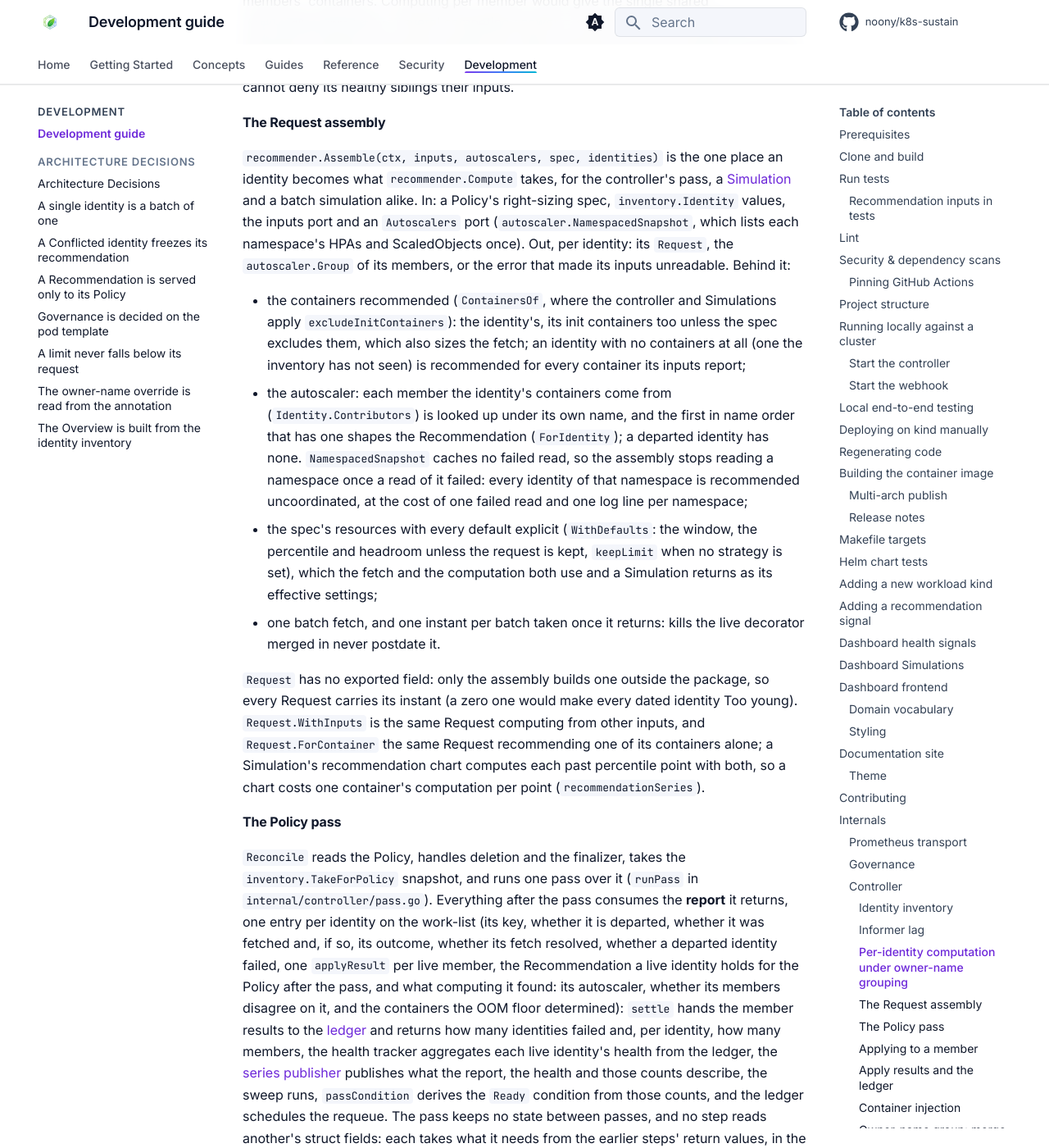
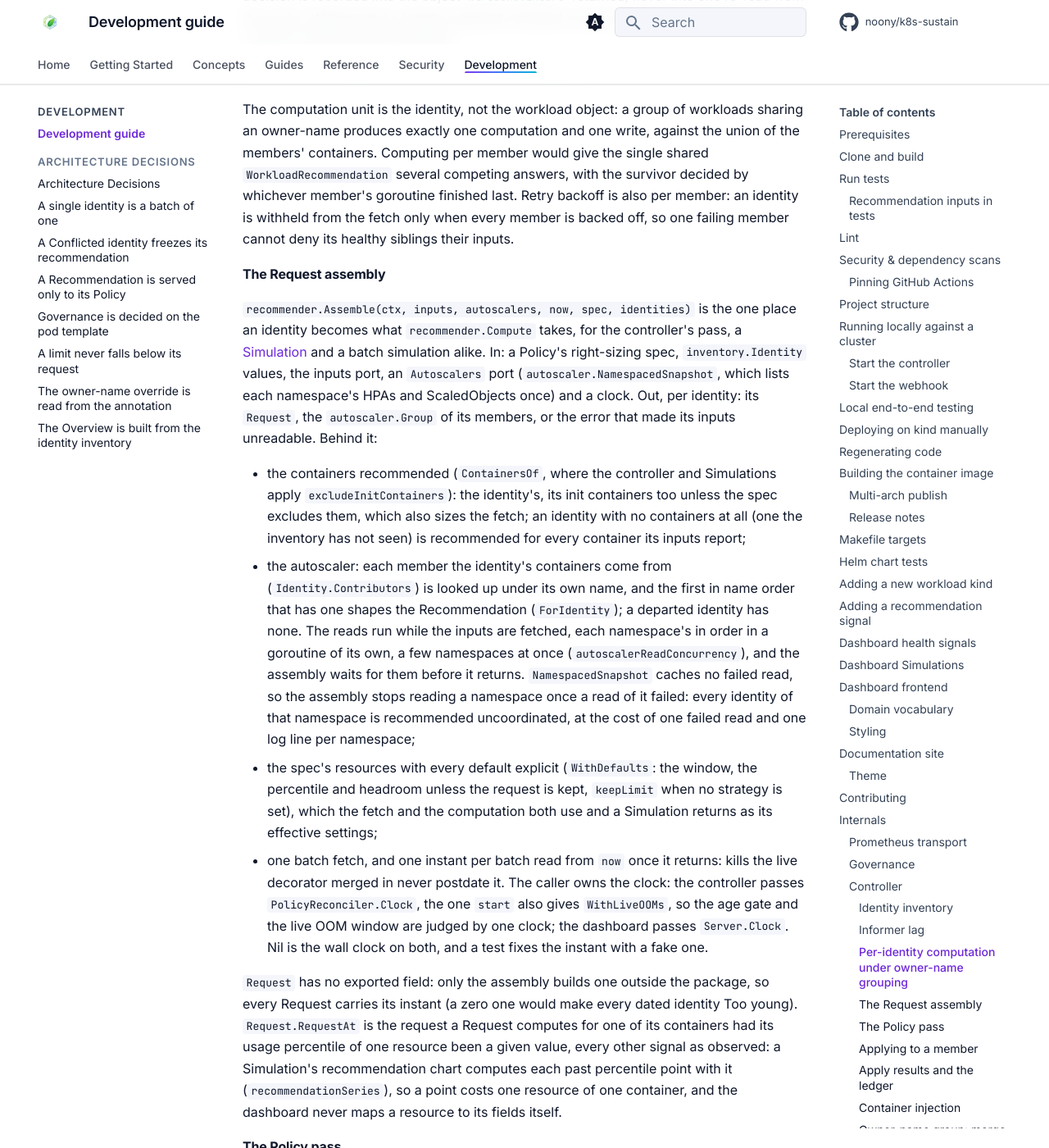
Before and after one commit to noony/k8s-sustain, an MkDocs documentation site: the page built from docs/development.md, in a window 1280 px wide and 1400 px high, scrolled down 19325 px. Shown: the whole window at 82% size. Built offline with MkDocs 1.6.1 and Material for MkDocs 9.7.7, drawn with Linux system fonts in a browser that asks for light colours; comment, search, counter and statistics services are not loaded; the version menu is left out; some of the changed text lies outside the part shown.

Commit message:
docs: the assembly's clock and concurrent autoscaler reads, a chart point sized by the Request, and what the parity test compares

````diff
--- a/docs/development.md
+++ b/docs/development.md
@@ -50,9 +50,11 @@ inputs := recommendertest.NewStaticInputs().
     Fail(otherID, errors.New("prometheus down"))
 ```
 
-An identity with neither gets empty inputs, as Prometheus answers for one with
-no samples. `Calls()` and `Requested(id)` report what was fetched, so a test
-can assert that an identity was, or was not, part of the batch. Prefer driving
+An identity with neither gets empty inputs, whatever the settings it is
+fetched under, as Prometheus answers for one with no samples. `Calls()`
+reports every fetch, the settings it ran under and its requests, and
+`Requested(id)` whether an identity was part of any, so a test can assert
+what was fetched and how. Prefer driving
 `PolicyReconciler.Reconcile` end to end with the fake client and
 `StaticInputs`. The Prometheus adapter, `recommender.PromInputs`, is the only
 code tested against a fake PromQL server: sharding, retry, the one-identity
@@ -396,9 +398,11 @@ the inputs port (`WithLiveOOMs`), not through `Compute`. To add one:
    from `ShardSample`s, its failure policy, its contribution and trace stage.
    Test what it does to a whole recommendation through `Compute`, from a
    `Request` the test builds in the package at a fixed instant (`now`; outside
-   the package only `Assemble` builds one). `signal_test.go` shows that a signal defined only in a test
-   is fetched, and computed on the limit side with its own trace stage, from
-   its list entry alone, and checks that every listed signal's contract
+   the package only `Assemble` builds one). `signal_test.go` shows, in one
+   test, that a signal defined only in a test is fetched and then computed on
+   the limit side with its own trace stage from what was fetched, from its
+   list entry alone and with its values carried in `WorkloadInputs`, and
+   checks that every listed signal's contract
    declares exactly the rules its query reads and that its `collect` reads a
    sample of each of them, so no series its query returns is dropped for a
    metric name `collect` does not handle
@@ -468,13 +472,17 @@ the Policy's values and the recommender's defaults without holding either.
 `TestSimulationRecommendsWhatTheControllerStores` holds that parity end to
 end. It lives in `internal/controller` as the external `controller_test`
 package, which can import the dashboard and reach `Reconcile` through
-`ReconcilerForTest` (`export_test.go`): from one fake cluster and one
-`StaticInputs` it runs a reconcile, then `POST /api/simulate` and
-`GET /api/policies/{name}/batch-simulate` through `Server.Handler`, and
-compares their Recommendation, outcome and trace with the stored
-`WorkloadRecommendation`'s, for an owner-name group coordinated against one
-member's HPA, with init containers excluded and not. A change to how either
-side builds the identity or picks the spec fails it.
+`ReconcilerForTest` (`export_test.go`): from one fake cluster, one
+`StaticInputs` and one fake clock (`PolicyReconciler.Clock`, `Server.Clock`)
+at an instant far from the wall clock, it runs a reconcile, then
+`POST /api/simulate` and `GET /api/policies/{name}/batch-simulate` through
+`Server.Handler`, and compares their Recommendation, outcome and trace with
+the stored `WorkloadRecommendation`'s, for an owner-name group coordinated
+against one member's HPA and for an identity Too young at that instant, with
+init containers excluded and not. It also compares every fetch the dashboard
+made with the controller's: the settings (windows, percentiles, every default
+explicit) and each identity's container count. A change to how either side
+builds the identity, picks the spec or dates the computation fails it.
 
 The override is validated once, on the server, after the merge
 (`simulationSettings.violations`, `simulation_settings.go`): it is rejected
@@ -698,14 +706,14 @@ The computation unit is the identity, not the workload object: a group of worklo
 
 #### The Request assembly
 
-`recommender.Assemble(ctx, inputs, autoscalers, spec, identities)` is the one place an identity becomes what `recommender.Compute` takes, for the controller's pass, a [Simulation](#dashboard-simulations) and a batch simulation alike. In: a Policy's right-sizing spec, `inventory.Identity` values, the inputs port and an `Autoscalers` port (`autoscaler.NamespacedSnapshot`, which lists each namespace's HPAs and ScaledObjects once). Out, per identity: its `Request`, the `autoscaler.Group` of its members, or the error that made its inputs unreadable. Behind it:
+`recommender.Assemble(ctx, inputs, autoscalers, now, spec, identities)` is the one place an identity becomes what `recommender.Compute` takes, for the controller's pass, a [Simulation](#dashboard-simulations) and a batch simulation alike. In: a Policy's right-sizing spec, `inventory.Identity` values, the inputs port, an `Autoscalers` port (`autoscaler.NamespacedSnapshot`, which lists each namespace's HPAs and ScaledObjects once) and a clock. Out, per identity: its `Request`, the `autoscaler.Group` of its members, or the error that made its inputs unreadable. Behind it:
 
 - the containers recommended (`ContainersOf`, where the controller and Simulations apply `excludeInitContainers`): the identity's, its init containers too unless the spec excludes them, which also sizes the fetch; an identity with no containers at all (one the inventory has not seen) is recommended for every container its inputs report;
-- the autoscaler: each member the identity's containers come from (`Identity.Contributors`) is looked up under its own name, and the first in name order that has one shapes the Recommendation (`ForIdentity`); a departed identity has none. `NamespacedSnapshot` caches no failed read, so the assembly stops reading a namespace once a read of it failed: every identity of that namespace is recommended uncoordinated, at the cost of one failed read and one log line per namespace;
+- the autoscaler: each member the identity's containers come from (`Identity.Contributors`) is looked up under its own name, and the first in name order that has one shapes the Recommendation (`ForIdentity`); a departed identity has none. The reads run while the inputs are fetched, each namespace's in order in a goroutine of its own, a few namespaces at once (`autoscalerReadConcurrency`), and the assembly waits for them before it returns. `NamespacedSnapshot` caches no failed read, so the assembly stops reading a namespace once a read of it failed: every identity of that namespace is recommended uncoordinated, at the cost of one failed read and one log line per namespace;
 - the spec's resources with every default explicit (`WithDefaults`: the window, the percentile and headroom unless the request is kept, `keepLimit` when no strategy is set), which the fetch and the computation both use and a Simulation returns as its effective settings;
-- one batch fetch, and one instant per batch taken once it returns: kills the live decorator merged in never postdate it.
+- one batch fetch, and one instant per batch read from `now` once it returns: kills the live decorator merged in never postdate it. The caller owns the clock: the controller passes `PolicyReconciler.Clock`, the one `start` also gives `WithLiveOOMs`, so the age gate and the live OOM window are judged by one clock; the dashboard passes `Server.Clock`. Nil is the wall clock on both, and a test fixes the instant with a fake one.
 
-`Request` has no exported field: only the assembly builds one outside the package, so every Request carries its instant (a zero one would make every dated identity Too young). `Request.WithInputs` is the same Request computing from other inputs, and `Request.ForContainer` the same Request recommending one of its containers alone; a Simulation's recommendation chart computes each past percentile point with both, so a chart costs one container's computation per point (`recommendationSeries`).
+`Request` has no exported field: only the assembly builds one outside the package, so every Request carries its instant (a zero one would make every dated identity Too young). `Request.RequestAt` is the request a Request computes for one of its containers had its usage percentile of one resource been a given value, every other signal as observed: a Simulation's recommendation chart computes each past percentile point with it (`recommendationSeries`), so a point costs one resource of one container, and the dashboard never maps a resource to its fields itself.
 
 #### The Policy pass
 
````
Also changed, not shown: docs/concepts/architecture.md (+2 -2 lines), docs/concepts/recommendation-pipeline.md (+1 -1 lines).
